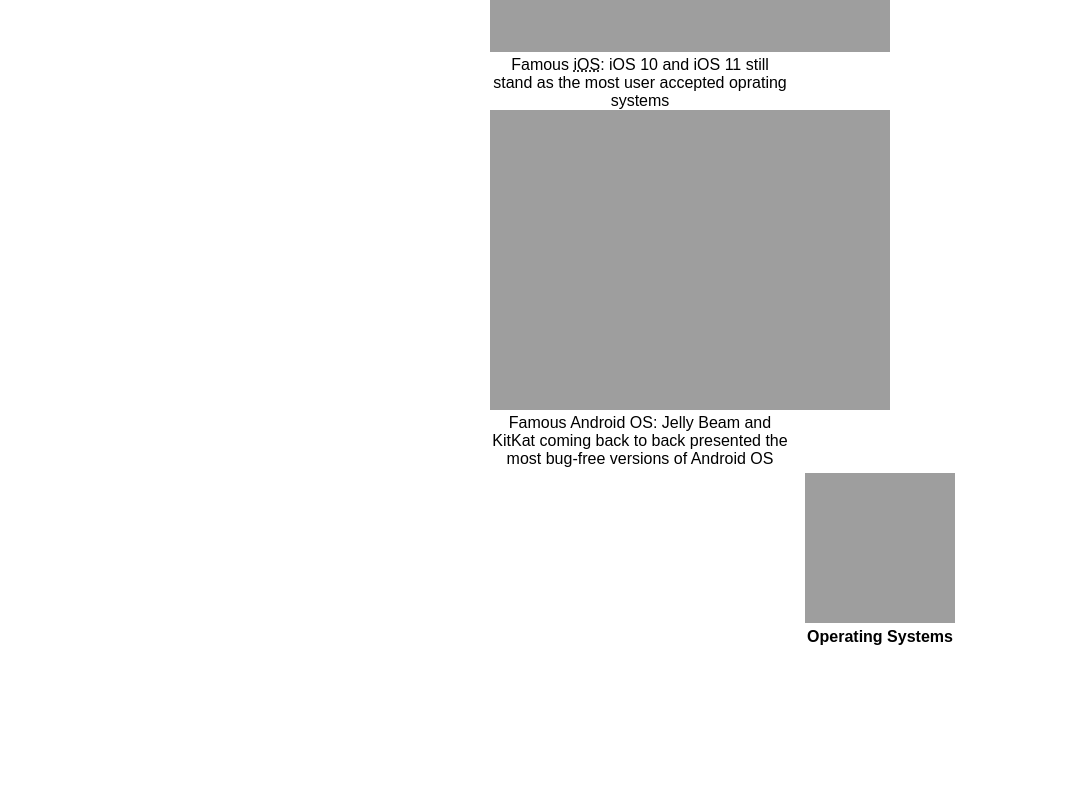
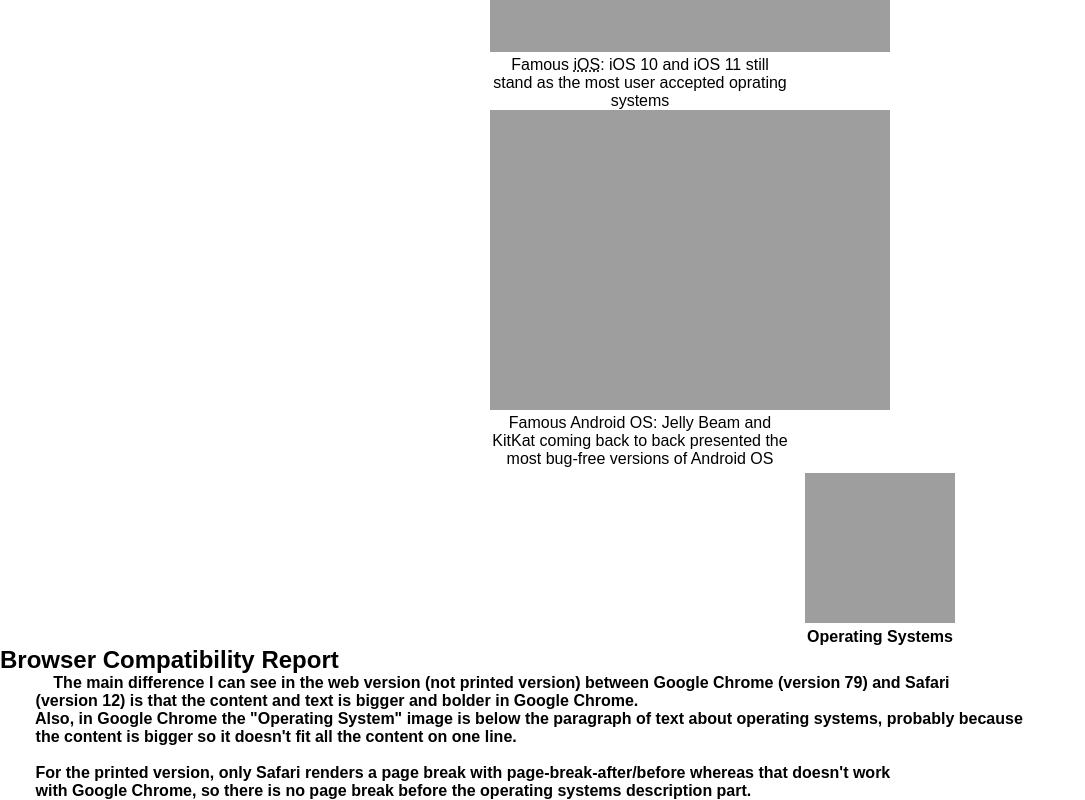
Before and after one commit to fredrikerichsen16/webtech-assignments, a plain HTML site: page assignment1/index.html in a window 1280 px wide. Shown: the part 1791-2591 px from the top of the page, without its empty margins (0-1085 px from the left). Before the commit the page ends 2437 px from the top, so only its background shows below. Drawn offline with Linux system fonts and the light colour scheme; grey boxes are pictures that could not be loaded.

Commit message:
pretty much done

```diff
--- a/assignment1/index.html
+++ b/assignment1/index.html
@@ -54,7 +54,7 @@
     <section id="top_products">
         <form method="post" action="https://wt.ops.labs.vu.nl/api20/78c5681b">
             <table>
-                <caption><pre>Top   Products</pre></caption>
+                <caption>Top Products</caption>
 
                 <thead>
                     <tr>
@@ -146,5 +146,17 @@
         <figcaption><strong>Operating Systems</figcaption>
      </figure>
     </section>
+
+    <section id="browser_compatibility_report">
+        <h1>Browser Compatibility Report</h1>
+        <pre>
+            The main difference I can see in the web version (not printed version) between Google Chrome (version 79) and Safari
+        (version 12) is that the content and text is bigger and bolder in Google Chrome.
+        Also, in Google Chrome the "Operating System" image is below the paragraph of text about operating systems, probably because
+        the content is bigger so it doesn't fit all the content on one line.
+
+        For the printed version, only Safari renders a page break with page-break-after/before whereas that doesn't work
+        with Google Chrome, so there is no page break before the operating systems description part.</pre>
+    </section>
 </body>
 </html>
```
